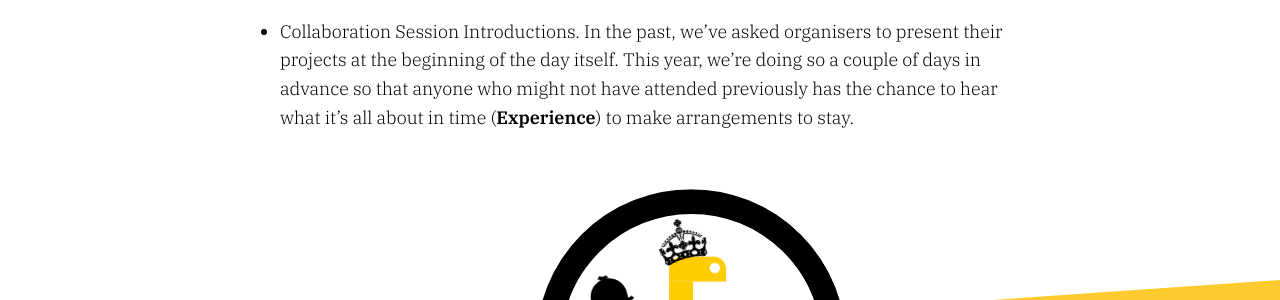
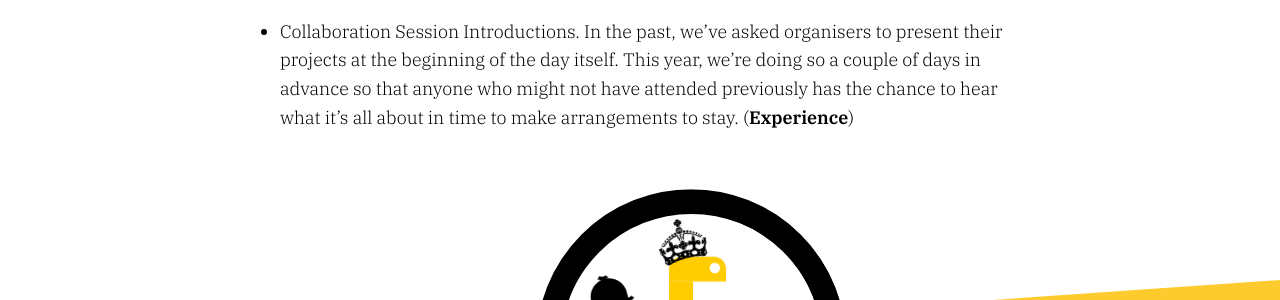
Before and after one commit to PyconUK/2020.pyconuk.org, a Jekyll site: the page built from src/change.md, in a window 1280 px wide and 900 px high, scrolled down 1779 px. Shown: the part 240-540 px from the top of the window. Built offline with Jekyll 4.4.1, drawn with Linux system fonts in a browser that asks for light colours.

Commit message:
Fix copy paste error

```diff
--- a/src/change.md
+++ b/src/change.md
@@ -81,5 +81,5 @@ If you've attended PyCon UK previously, you may notice a few changes in 2020:
     In the past, we've asked organisers to present their projects at the beginning of the
     day itself. This year, we're doing so a couple of days in advance so that anyone who
     might not have attended previously has the chance to hear what it's all about in time
+    to make arrangements to stay.
     (**Experience**)
-    to make arrangements to stay.
```
